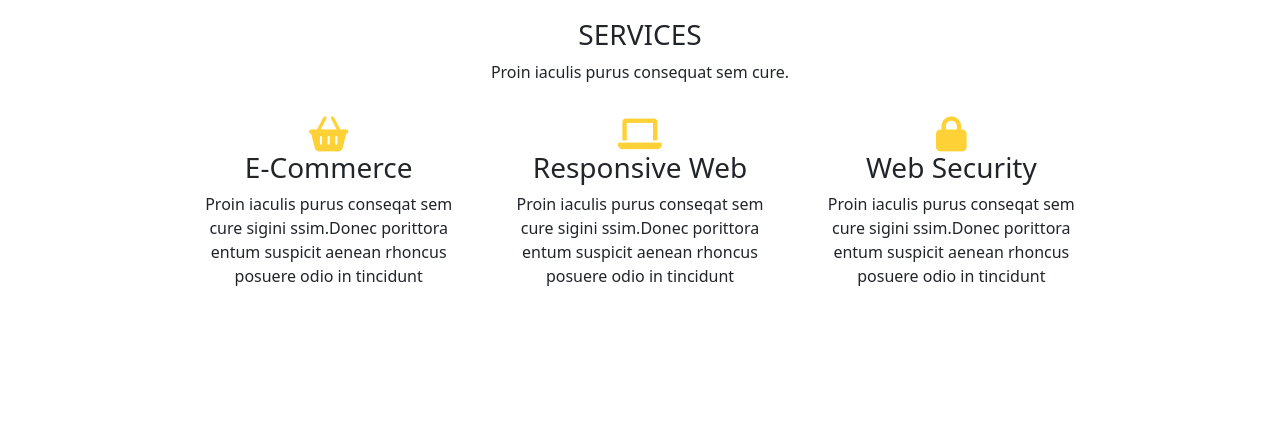
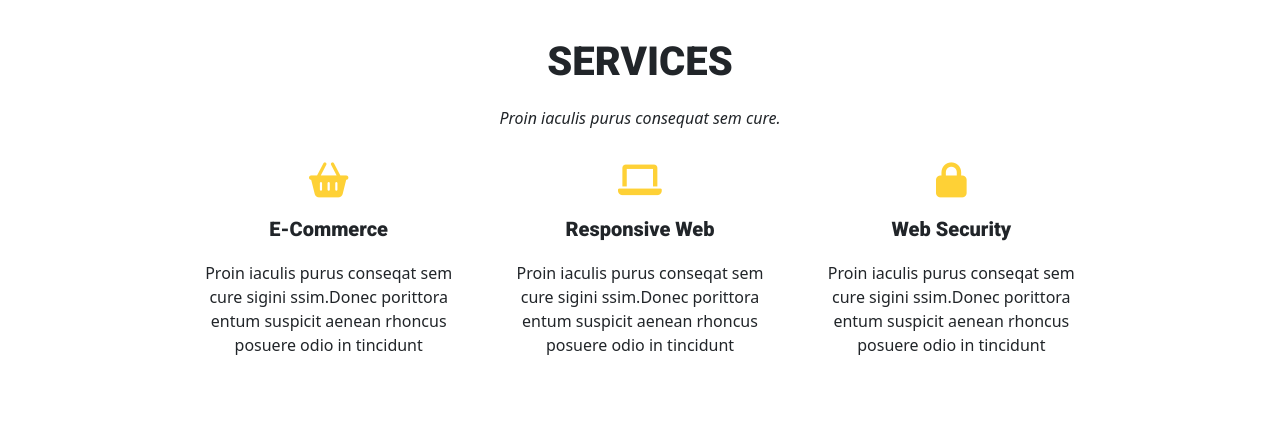
Before and after one commit to karolinamruk/project-nice, a website: page index.html in a window 1280 px wide. Shown: the part 802-1227 px from the top of the page. Before the commit the page ends 1158 px from the top, so only its background shows below. Drawn offline with nearby package versions, Linux system fonts and the light colour scheme.

Commit message:
Change from h2 to h5, add style to tekst in Services

```diff
--- a/index.html
+++ b/index.html
@@ -65,8 +65,8 @@
 
     <div class="services">
       <div class="container">
-        <h3>SERVICES</h3>
-        <p>Proin iaculis purus consequat sem cure.</p>
+        <h1>SERVICES</h1>
+        <p class="services-subtitle">Proin iaculis purus consequat sem cure.</p>
         <div class="row">
           <div class="col-md-4 col-12">
             <div class="card p-3 mb-3">
@@ -77,7 +77,7 @@
                       class="fa-solid fa-basket-shopping col-md-12 d-none d-md-block"
                     ></i>
                   </div>
-                  <h3>E-Commerce</h3>
+                  <h5>E-Commerce</h5>
                   <p>
                     Proin iaculis purus conseqat sem cure sigini ssim.Donec
                     porittora entum suspicit aenean rhoncus posuere odio in
@@ -94,7 +94,7 @@
                 <div class="col-md-12">
                   <i class="fa-solid fa-laptop col-md-12 d-none d-md-block"></i>
 
-                  <h3>Responsive Web</h3>
+                  <h5>Responsive Web</h5>
                   <p>
                     Proin iaculis purus conseqat sem cure sigini ssim.Donec
                     porittora entum suspicit aenean rhoncus posuere odio in
@@ -111,7 +111,7 @@
                 <div class="col-md-12">
                   <i class="fa-solid fa-lock col-md-12 d-none d-md-block"></i>
 
-                  <h3>Web Security</h3>
+                  <h5>Web Security</h5>
                   <p>
                     Proin iaculis purus conseqat sem cure sigini ssim.Donec
                     porittora entum suspicit aenean rhoncus posuere odio in
--- a/sass/style.scss
+++ b/sass/style.scss
@@ -51,14 +51,14 @@ $font-three: "Great Vibes", cursive;
   background-position: 0 100%;
   color: $color-two;
 }
-h1 {
+.splash h1 {
   color: $color-one;
   text-align: center;
   font-family: $font-one;
   margin-top: 120px;
 }
 
-h2 {
+.splash h2 {
   color: $color-one;
   text-align: center;
   font-family: $font-two;
@@ -102,3 +102,13 @@ h2 {
 .p-3 {
   border: none;
 }
+
+.services h1,
+h5 {
+  font-family: $font-two;
+  margin: 20px;
+}
+
+.services-subtitle {
+  font-style: italic;
+}
```
Also changed, not shown: css/style.css, 1 other file.
